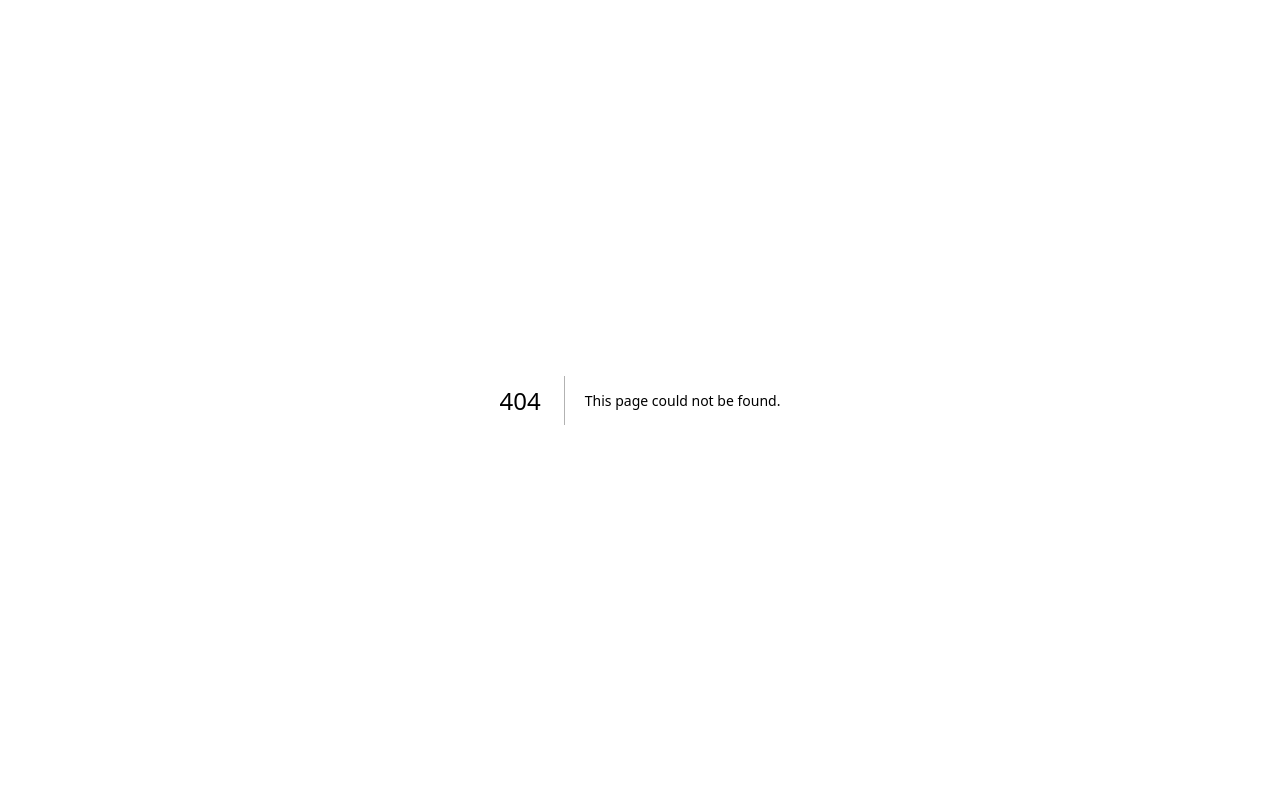
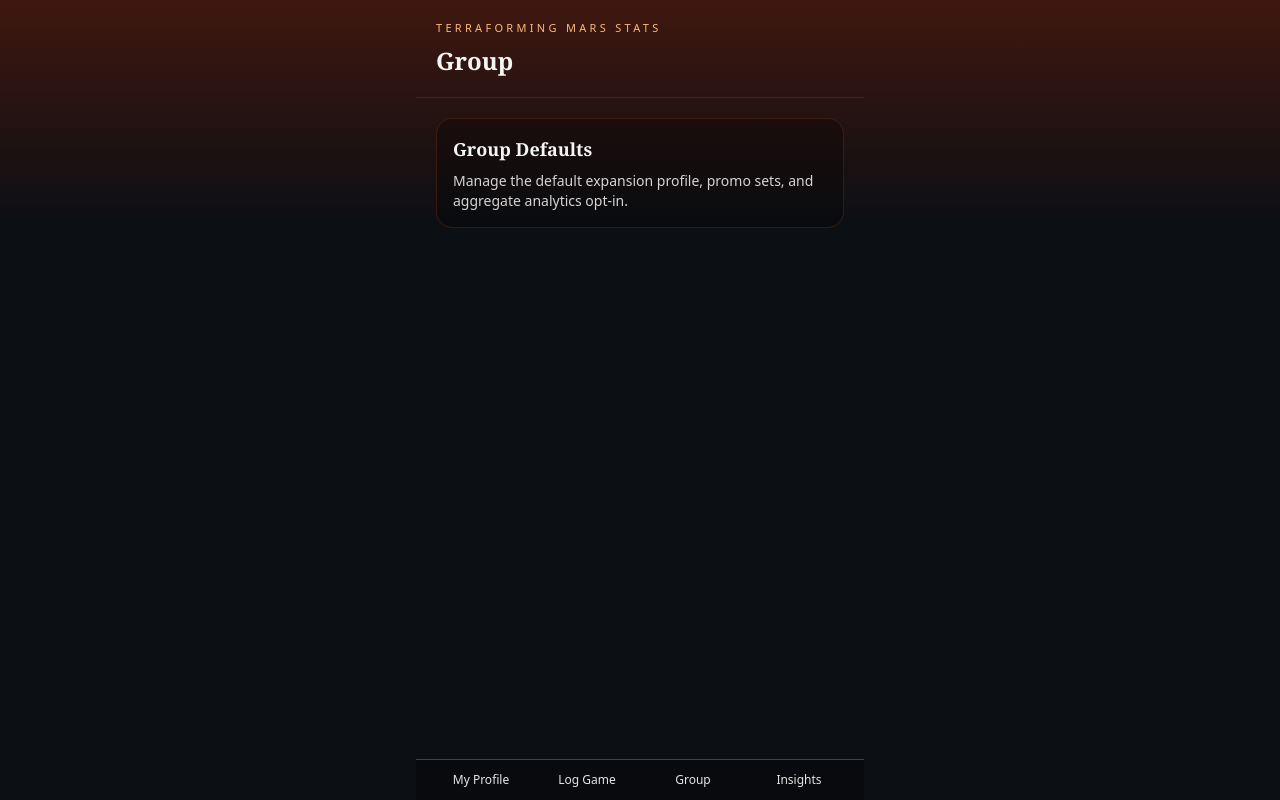
Before and after one commit to Fochizzy/terraforming-mars-stats, a Next.js app: page /group in a window 1280 px wide. Before the commit this address had no page. Built offline with nearby package versions, Linux system fonts and the light colour scheme.

Commit message:
feat: add protected app shell and navigation

```diff
--- /dev/null
+++ b/src/app/(app)/group/page.tsx
@@ -0,0 +1,17 @@
+import { AppShell } from '@/components/layout/app-shell';
+
+export default function GroupPage() {
+  return (
+    <AppShell title="Group">
+      <div className="grid gap-4">
+        <section className="rounded-2xl border border-orange-900/40 bg-black/25 p-4">
+          <h2 className="font-serif text-lg font-semibold">Group Defaults</h2>
+          <p className="mt-2 text-sm text-stone-300">
+            Manage the default expansion profile, promo sets, and aggregate
+            analytics opt-in.
+          </p>
+        </section>
+      </div>
+    </AppShell>
+  );
+}
--- /dev/null
+++ b/src/app/(app)/insights/page.tsx
@@ -0,0 +1,17 @@
+import { AppShell } from '@/components/layout/app-shell';
+
+export default function InsightsPage() {
+  return (
+    <AppShell title="Insights">
+      <div className="grid gap-4">
+        <section className="rounded-2xl border border-orange-900/40 bg-black/25 p-4">
+          <h2 className="font-serif text-lg font-semibold">Insight Lab</h2>
+          <p className="mt-2 text-sm text-stone-300">
+            Explore weighted leaderboards, head-to-head filters, playstyle
+            comparisons, and promo interactions.
+          </p>
+        </section>
+      </div>
+    </AppShell>
+  );
+}
--- /dev/null
+++ b/src/app/(app)/layout.tsx
@@ -0,0 +1,5 @@
+export default function ProtectedLayout({
+  children,
+}: Readonly<{ children: React.ReactNode }>) {
+  return children;
+}
--- /dev/null
+++ b/src/app/(app)/profile/page.tsx
@@ -0,0 +1,17 @@
+import { AppShell } from '@/components/layout/app-shell';
+
+export default function ProfilePage() {
+  return (
+    <AppShell title="My Profile">
+      <div className="grid gap-4">
+        <section className="rounded-2xl border border-orange-900/40 bg-black/25 p-4">
+          <h2 className="font-serif text-lg font-semibold">Recent Results</h2>
+          <p className="mt-2 text-sm text-stone-300">
+            Show win rate, average placement, recent games, and score
+            composition trends.
+          </p>
+        </section>
+      </div>
+    </AppShell>
+  );
+}
--- /dev/null
+++ b/src/components/layout/app-shell.tsx
@@ -0,0 +1,24 @@
+import { BottomNav } from '@/components/navigation/bottom-nav';
+
+export function AppShell({
+  title,
+  children,
+}: {
+  title: string;
+  children: React.ReactNode;
+}) {
+  return (
+    <main className="min-h-screen bg-[linear-gradient(180deg,_#3f170f,_#0c0f14_28%,_#0c0f14)] text-stone-100">
+      <div className="mx-auto flex min-h-screen max-w-md flex-col">
+        <header className="border-b border-orange-900/50 px-5 py-5">
+          <p className="text-[11px] uppercase tracking-[0.3em] text-orange-300">
+            Terraforming Mars Stats
+          </p>
+          <h1 className="mt-2 font-serif text-2xl font-bold">{title}</h1>
+        </header>
+        <section className="flex-1 px-5 py-5">{children}</section>
+        <BottomNav />
+      </div>
+    </main>
+  );
+}
--- /dev/null
+++ b/src/components/navigation/bottom-nav.tsx
@@ -0,0 +1,24 @@
+import Link from 'next/link';
+
+const items = [
+  { href: '/profile', label: 'My Profile' },
+  { href: '/log-game', label: 'Log Game' },
+  { href: '/group', label: 'Group' },
+  { href: '/insights', label: 'Insights' },
+];
+
+export function BottomNav() {
+  return (
+    <nav className="grid grid-cols-4 gap-2 border-t border-stone-700 bg-black/35 px-4 py-3">
+      {items.map((item) => (
+        <Link
+          className="text-center text-xs text-stone-200"
+          href={item.href}
+          key={item.href}
+        >
+          {item.label}
+        </Link>
+      ))}
+    </nav>
+  );
+}
```
Also changed, not shown: src/lib/theme/tokens.ts (added, +11 -0 lines), 1 other file (tests, documents, lock files or other folders).
